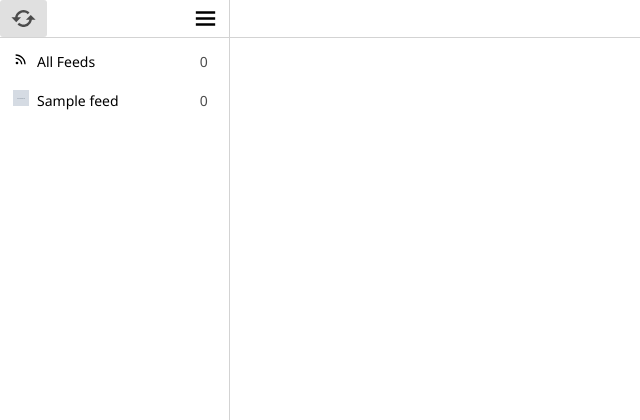
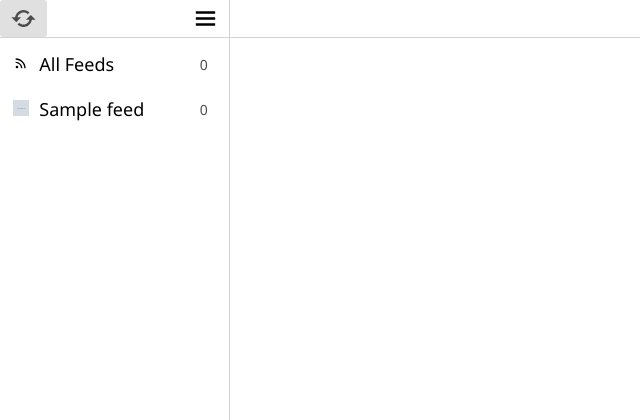
Before and after one commit to Josh-Tucker/dispatch, a Flask app: page / in a window 1280 px wide. Shown: the top 420 px of the page, without its empty margins (0-640 px from the left). Run offline with Flask 3, Linux system fonts and the light colour scheme; tables that the repository leaves empty hold one stand-in row (values such as "Sample post"); grey boxes marked "Sample" are stand-in pictures; some web fonts are replaced.

Commit message:
up font size

```diff
--- a/dispatch/static/css/style.css
+++ b/dispatch/static/css/style.css
@@ -169,7 +169,7 @@
     display: grid;
     grid-template-columns: 1fr auto;
     align-items: center;
-    font-size: 14px;
+    font-size: 18px;
 }
 
 .feed_card_left {
@@ -230,7 +230,7 @@
 
 .entry_card {
     text-overflow: ellipsis;
-    font-size: 14px;
+    font-size: 16px;
     border-radius: 2%;
     margin: 0.5rem;
     padding: 5px;
```
